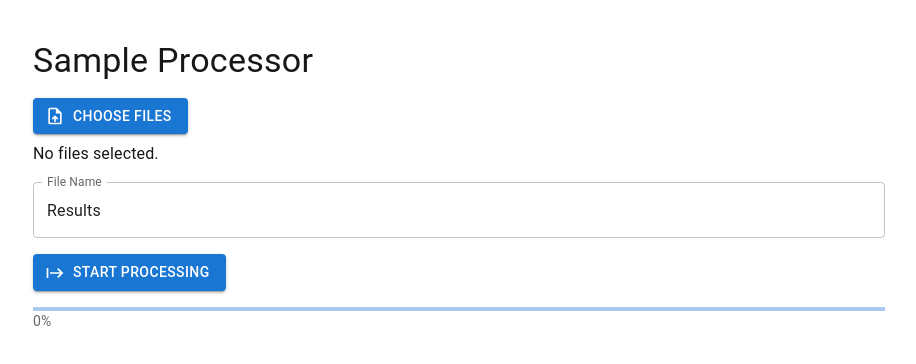
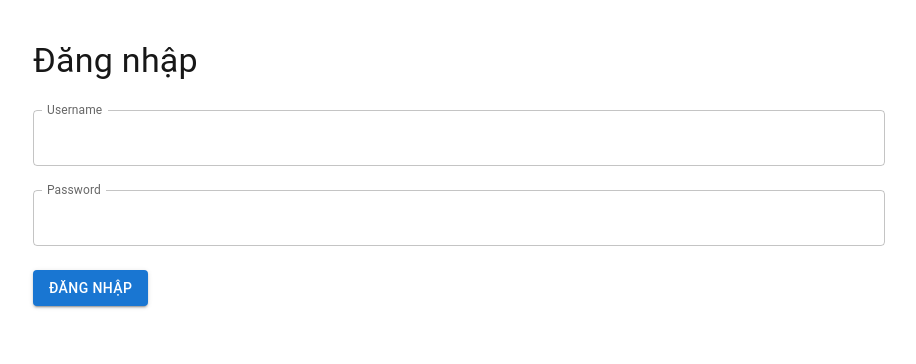
Before and after one commit to qvdev-source/read-file-rpt, a Next.js app: page / in a window 1280 px wide. Shown: the top 364 px of the page, without its empty margins (181-1097 px from the left). Built offline with nearby package versions, Linux system fonts and the light colour scheme.

Commit message:
add login page

```diff
--- a/src/pages/index.js
+++ b/src/pages/index.js
@@ -13,11 +13,36 @@ import StartIcon from '@mui/icons-material/Start';
 import ExcelJS from 'exceljs';
 
 export default function Home() {
+    // Trạng thái xác thực
+    const [isAuthenticated, setIsAuthenticated] = useState(false);
+    const [loginError, setLoginError] = useState('');
+
+    // Tài khoản đăng nhập được cấp sẵn
+    const predefinedUsername = 'user123';
+    const predefinedPassword = 'password123';
+
+    // Trạng thái của form đăng nhập
+    const [username, setUsername] = useState('');
+    const [password, setPassword] = useState('');
+
+    // Các trạng thái khác
     const [selectedFiles, setSelectedFiles] = useState([]);
     const [progress, setProgress] = useState(0);
     const [outputFile, setOutputFile] = useState(null);
-    const [fileName, setFileName] = useState("Results"); // Tên file mặc định
+    const [fileName, setFileName] = useState('Results'); // Tên file mặc định
 
+    // Xử lý đăng nhập
+    const handleLogin = (e) => {
+        e.preventDefault();
+        if (username === predefinedUsername && password === predefinedPassword) {
+            setIsAuthenticated(true);
+            setLoginError('');
+        } else {
+            setLoginError('Invalid username or password.');
+        }
+    };
+
+    // Xử lý tải lên file
     const handleFileUpload = (e) => {
         const files = Array.from(e.target.files).filter(
             (file) => file.name.endsWith('.RPT')
@@ -26,6 +51,7 @@ export default function Home() {
         alert(`${files.length} files selected.`);
     };
 
+    // Xử lý quá trình xử lý file
     const handleProcess = async () => {
         if (selectedFiles.length === 0) {
             alert('Please select files first!');
@@ -66,7 +92,11 @@ export default function Home() {
         // Định dạng tiêu đề cho các cột đặc biệt
         headers.forEach((header, colIndex) => {
             const cell = headerRow.getCell(colIndex + 1);
-            if (!header.startsWith('SS') && !header.startsWith('STT') && !header.startsWith('Tên')) {
+            if (
+                !header.startsWith('SS') &&
+                !header.startsWith('STT') &&
+                !header.startsWith('Tên')
+            ) {
                 cell.font = { color: { argb: 'FFFF0000' } }; // Đặt màu đỏ cho tiêu đề
             }
         });
@@ -87,6 +117,7 @@ export default function Home() {
         alert('Excel file generated. You can download it below.');
     };
 
+    // Hàm xử lý từng file
     const processFile = (stt, content, assignedEnergies) => {
         let sampleName = '';
         const results = { STT: stt, 'Tên mẫu': '' };
@@ -115,7 +146,15 @@ export default function Home() {
                 const regex = /^\s*(\S+)\s+(\S+)\s+(\S+)\s+(\S+)\s+(\S+)\s+(\S+)/;
                 const match = line.match(regex);
                 if (match) {
-                    const [_, nuclide, confidence, energy, yield_, activity, uncertainty] = match;
+                    const [
+                        _,
+                        nuclide,
+                        confidence,
+                        energy,
+                        yield_,
+                        activity,
+                        uncertainty,
+                    ] = match;
                     if (isFloat(energy.replace('*', ''))) {
                         const energyVal = parseFloat(energy.replace('*', ''));
                         currentNuclide = nuclide;
@@ -123,18 +162,28 @@ export default function Home() {
                         if (assignedEnergies[currentNuclide]) {
                             const assignedEnergy = assignedEnergies[currentNuclide];
                             if (Math.abs(energyVal - assignedEnergy) < 1) {
-                                if (parseFloat(activity) >= 0 && parseFloat(uncertainty) >= 0) {
+                                if (
+                                    parseFloat(activity) >= 0 &&
+                                    parseFloat(uncertainty) >= 0
+                                ) {
                                     results[`${currentNuclide}, Bq/kg`] = parseFloat(activity);
-                                    results[`SS, Bq/kg (${currentNuclide})`] = parseFloat(uncertainty);
+                                    results[`SS, Bq/kg (${currentNuclide})`] = parseFloat(
+                                        uncertainty
+                                    );
                                 } else {
                                     results[`${currentNuclide}, Bq/kg`] = '';
                                     results[`SS, Bq/kg (${currentNuclide})`] = '';
                                 }
                             }
                         } else {
-                            if (parseFloat(activity) >= 0 && parseFloat(uncertainty) >= 0) {
+                            if (
+                                parseFloat(activity) >= 0 &&
+                                parseFloat(uncertainty) >= 0
+                            ) {
                                 results[`${currentNuclide}, Bq/kg`] = parseFloat(activity);
-                                results[`SS, Bq/kg (${currentNuclide})`] = parseFloat(uncertainty);
+                                results[`SS, Bq/kg (${currentNuclide})`] = parseFloat(
+                                    uncertainty
+                                );
                             } else {
                                 results[`${currentNuclide}, Bq/kg`] = '';
                                 results[`SS, Bq/kg (${currentNuclide})`] = '';
@@ -150,25 +199,81 @@ export default function Home() {
 
     return (
         <Container maxWidth="md" sx={{ mt: 5 }}>
+            {!isAuthenticated ? (
+                // Form đăng nhập
+                <Box sx={{ my: 5 }}>
+                    <Typography variant="h4" gutterBottom>
+                        Đăng nhập
+                    </Typography>
+                    <form onSubmit={handleLogin} autoComplete="off">
+                        <TextField
+                            label="Username"
+                            variant="outlined"
+                            fullWidth
+                            margin="normal"
+                            value={username}
+                            onChange={(e) => setUsername(e.target.value)}
+                            InputLabelProps={{ shrink: true }}
+                            autoComplete="off"
+                        />
+                        <TextField
+                            label="Password"
+                            type="password"
+                            variant="outlined"
+                            fullWidth
+                            margin="normal"
+                            value={password}
+                            onChange={(e) => setPassword(e.target.value)}
+                            InputLabelProps={{ shrink: true }}
+                            autoComplete="off"
+                        />
+                        {loginError && (
+                            <Typography color="error" variant="body2">
+                                {loginError}
+                            </Typography>
+                        )}
+                        <Button
+                            variant="contained"
+                            color="primary"
+                            type="submit"
+                            sx={{ mt: 2 }}
+                        >
+                            Đăng nhập
+                        </Button>
+                    </form>
+                </Box>
+            ) : (
+                // Ứng dụng chính
+                <>
                     <Typography variant="h4" gutterBottom>
                         Sample Processor
                     </Typography>
 
                     <Box sx={{ my: 2 }}>
-                <Button variant="contained" component="label" startIcon={<UploadFileIcon />}>
-                    Choose Files
-                    <input type="file" hidden multiple onChange={handleFileUpload} accept=".RPT" />
+                        <Button
+                            variant="contained"
+                            component="label"
+                            startIcon={<UploadFileIcon />}
+                        >
+                            Chọn tệp
+                            <input
+                                type="file"
+                                hidden
+                                multiple
+                                onChange={handleFileUpload}
+                                accept=".RPT"
+                            />
                         </Button>
                         <Typography variant="body1" sx={{ mt: 1 }}>
                             {selectedFiles.length > 0
-                        ? `${selectedFiles.length} file(s) selected.`
-                        : 'No files selected.'}
+                                ? `${selectedFiles.length} tệp được chọn.`
+                                : 'Chưa chọn tệp nào.'}
                         </Typography>
                     </Box>
 
                     <Box sx={{ my: 2 }}>
                         <TextField
-                    label="File Name"
+                            label="Tên file"
                             variant="outlined"
                             value={fileName}
                             onChange={(e) => setFileName(e.target.value)}
@@ -183,7 +288,7 @@ export default function Home() {
                             onClick={handleProcess}
                             startIcon={<StartIcon />}
                         >
-                    Start Processing
+                            Bắt đầu xử lý
                         </Button>
                     </Box>
 
@@ -203,9 +308,11 @@ export default function Home() {
                                 href={outputFile}
                                 download={`${fileName}.xlsx`}
                             >
-                        Download Excel File
+                                Tải xuống file Excel
                             </Button>
                         </Box>
+                    )}
+                </>
             )}
         </Container>
     );
```
Lines whose indentation alone changed are shown as unchanged.
